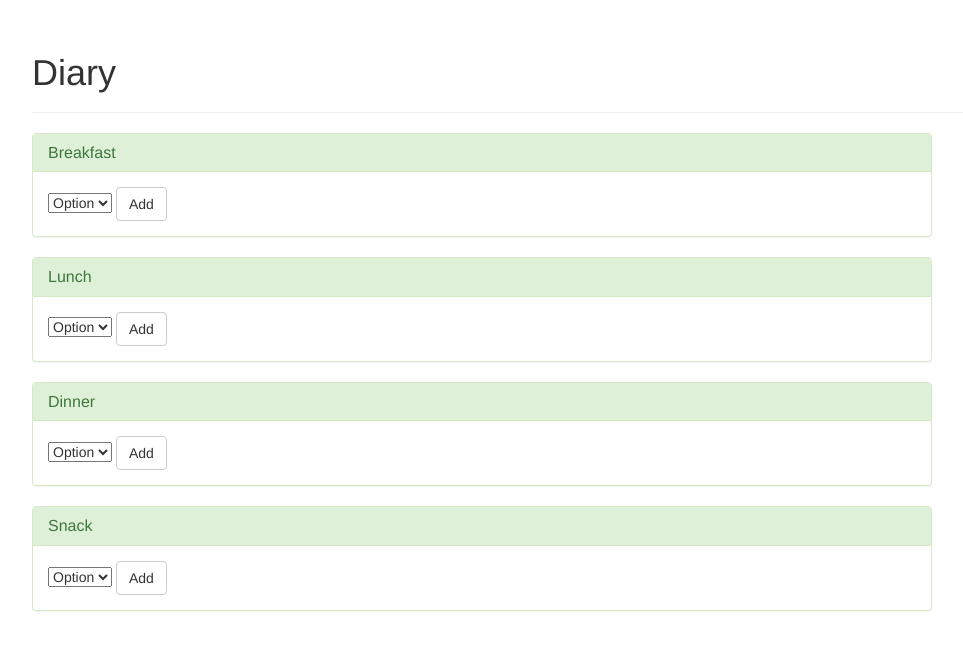
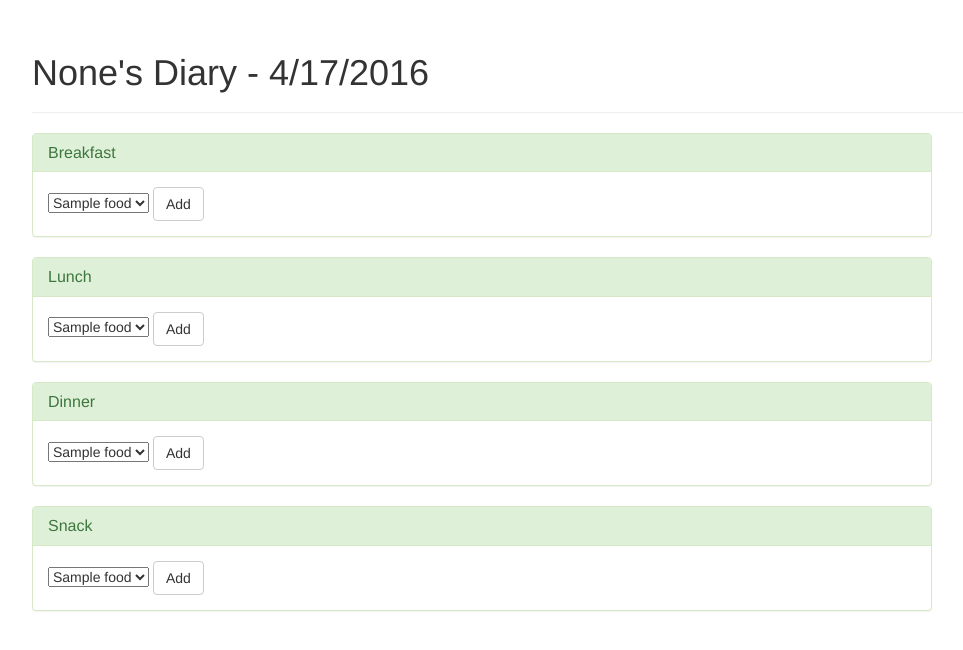
Before and after one commit to kaitcov/carbCount, a Flask app: page /diary in a window 1280 px wide. Shown: the part 51-701 px from the top of the page, without its empty margins (38-1001 px from the left). Run offline with Flask 2, Linux system fonts and the light colour scheme; a database or web service that is not in the repository returns one stand-in record (values such as "Sample title"); some libraries are stand-ins or nearby versions.

Commit message:
reads input from diary

```diff
--- a/app.py
+++ b/app.py
@@ -1,5 +1,6 @@
 from flask import Flask, render_template, redirect, url_for, request
 from pymongo import MongoClient
+import datetime
 
 app = Flask(__name__)
 
@@ -48,9 +49,25 @@
 
 	return render_template('createFood.html', name=name)
 
-@app.route('/diary')
+@app.route('/diary', methods=['GET', 'POST'])
 def diary():
-	return render_template('diary.html', name=name)
+	now = datetime.datetime.now()
+	day = str(now.month) + "/" + str(now.day) + "/" + str(now.year)
+	if request.method == "POST":
+		selectedFood = request.form.get('userFoods')
+		selectedFood = selectedFood.split(',')
+		print selectedFood[1]
+		post = {'user':name, 'date':day, selectedFood[1]:[]}
+		meal_response = meals.insert_one(post).inserted_id
+		result = meals.update_one({'user':name, 'date':day}, { '$push': {selectedFood[1]: {'foodID': selectedFood[0]}}})
+		print result.matched_count
+		meal = meals.find_one({'user':name, 'date':day})
+		print meal['breakfast']
+	foodResponse = foods.find({"user":name})
+	foodList = []
+	for food in foodResponse:
+		foodList.append(food)
+	return render_template('diary.html', name=name, foodList=foodList, day=day)
 
 if __name__ == '__main__':
 	app.run(debug = True)
--- a/templates/diary.html
+++ b/templates/diary.html
@@ -3,23 +3,22 @@
 
 <div class="container" style="padding-top: 5%;">
  <div class="page-header">
-        <h1>Diary</h1>
+	 <h1>{{name}}'s Diary - {{day}}</h1>
       </div>
       <div class="row">
         <div class="col-sm-4">
           <div class="panel panel-success" style="width:250%">
             <div class="panel-heading">
-              <h3 class="panel-title">Breakfast</h3>
+				<h3 class="panel-title">Breakfast</h3>
             </div>
             <div class="panel-body">
-			<form>
-  			<select name="cars">
-    			<option value="volvo">Option</option>
-    			<option value="saab">Option</option>
-    			<option value="fiat">Option</option>
-    			<option value="audi">Option</option>
+			<form method="POST">
+  			<select name="userFoods">
+			{% for food in foodList %}
+				<option value="{{food['_id']}},breakfast">{{food['foodName']}}</option>
+			{% endfor %}
   			</select>
-		<button type="button" class="btn btn-default">Add</button>
+		<button type="submit" class="btn btn-default">Add</button>
 		</form>
             </div>
           </div>
@@ -33,14 +32,13 @@
               <h3 class="panel-title">Lunch</h3>
             </div>
 		<div class="panel-body">
-			<form>
-  			<select name="cars">
-    			<option value="volvo">Option</option>
-    			<option value="saab">Option</option>
-    			<option value="fiat">Option</option>
-    			<option value="audi">Option</option>
+			<form method="POST">
+  			<select name="userFoods">
+			{% for food in foodList %}
+				<option value="{{food['_id']}},lunch">{{food['foodName']}}</option>
+			{% endfor %}
   			</select>
-		<button type="button" class="btn btn-default">Add</button>
+		<button type="submit" class="btn btn-default">Add</button>
 		</form>
             </div>
           </div>
@@ -54,14 +52,13 @@
               <h3 class="panel-title">Dinner</h3>
             </div>
 		<div class="panel-body">
-			<form>
-  			<select name="cars">
-    			<option value="volvo">Option</option>
-    			<option value="saab">Option</option>
-    			<option value="fiat">Option</option>
-    			<option value="audi">Option</option>
+			<form method="POST">
+  			<select name="userFoods">
+			{% for food in foodList %}
+				<option value="{{food['_id']}},dinner">{{food['foodName']}}</option>
+			{% endfor %}
   			</select>
-		<button type="button" class="btn btn-default">Add</button>
+		<button type="submit" class="btn btn-default">Add</button>
 		</form>
             </div>
           </div>
@@ -75,14 +72,13 @@
               <h3 class="panel-title">Snack</h3>
             </div>
 		<div class="panel-body">
-			<form>
-  			<select name="cars">
-    			<option value="volvo">Option</option>
-    			<option value="saab">Option</option>
-    			<option value="fiat">Option</option>
-    			<option value="audi">Option</option>
+			<form method="POST">
+  			<select name="userFoods">
+			{% for food in foodList %}
+				<option value="{{food['_id']}},snack">{{food['foodName']}}</option>
+			{% endfor %}
   			</select>
-		<button type="button" class="btn btn-default">Add</button>
+		<button type="submit" class="btn btn-default">Add</button>
 		</form>
             </div>
           </div>
```
Also changed, not shown: requirements.txt (+15 -5 lines).
